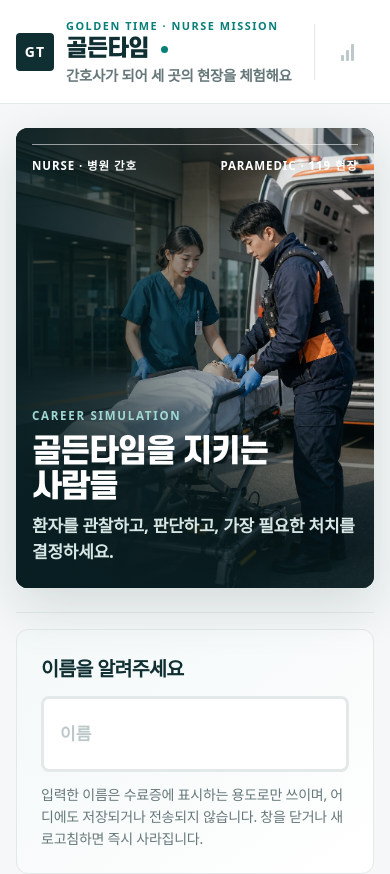
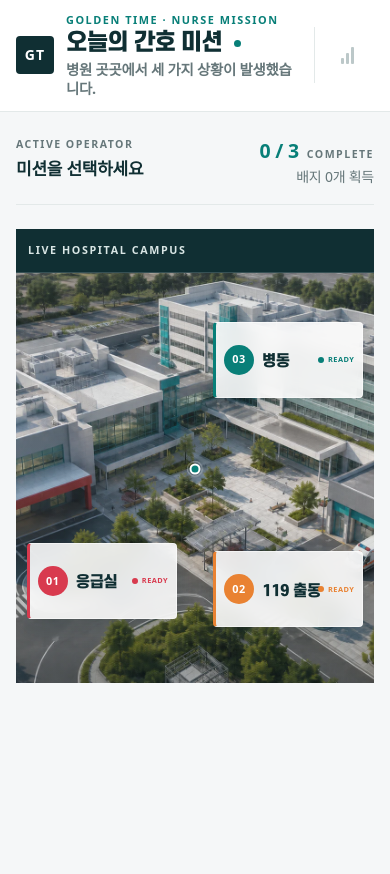
Before and after one commit to themonsteredu/ai-nurse, a Next.js app: page / in a window 390 px wide. Shown: the top 874 px of the page. After the commit the page ends 844 px from the top, so only its background shows below. Built offline with nearby package versions, Linux system fonts and the light colour scheme.

Commit message:
Refine lobby check-in and sound feedback

```diff
--- a/app/page.tsx
+++ b/app/page.tsx
@@ -1,11 +1,12 @@
 /**
  * 앱의 첫 주소 ( / ) — 시작 화면이 열리는 자리.
  *
- * 실제 내용은 components/StartScreen.tsx 에 있습니다.
+ * 첫 화면부터 병원 미션 지도를 보여줍니다.
+ * 학생 정보와 난이도는 첫 미션을 선택한 뒤 체크인 창에서 받습니다.
  */
 
-import { StartScreen } from "@/components/StartScreen";
+import { LobbyScreen } from "@/components/LobbyScreen";
 
 export default function StartPage() {
-  return <StartScreen />;
+  return <LobbyScreen />;
 }
--- a/components/HospitalFloorPlan.module.css
+++ b/components/HospitalFloorPlan.module.css
@@ -106,19 +106,19 @@
   position: absolute;
   z-index: 2;
   display: flex;
-  flex-direction: column;
-  align-items: flex-start;
+  align-items: center;
+  gap: var(--space-3);
   min-width: var(--touch-target-min);
   min-height: var(--touch-target-large);
-  padding: var(--space-3) var(--space-4);
-  border: 0;
-  border-top: 3px solid var(--node-accent);
+  padding: var(--space-2) var(--space-3);
+  border: 1px solid rgba(255, 255, 255, 0.52);
+  border-left: 3px solid var(--node-accent);
   border-radius: var(--radius-small);
-  background: rgba(255, 255, 255, 0.94);
+  background: rgba(255, 255, 255, 0.88);
   color: var(--color-text);
   text-align: left;
-  box-shadow: 0 10px 30px rgba(8, 35, 38, 0.2);
-  backdrop-filter: blur(12px);
+  box-shadow: 0 7px 22px rgba(8, 35, 38, 0.18);
+  backdrop-filter: blur(9px);
   overflow: hidden;
   transition: transform var(--transition-normal), background var(--transition-fast), box-shadow var(--transition-normal);
 }
@@ -144,90 +144,61 @@
 
 .missionNode:disabled { cursor: wait; }
 
-.nodeNumber {
-  position: absolute;
-  right: var(--space-2);
-  bottom: -0.22em;
-  color: #edf1f1;
-  font-size: clamp(4rem, 7vw, 6.4rem);
+.nodeIndex {
+  display: flex;
+  align-items: center;
+  justify-content: center;
+  flex: 0 0 32px;
+  width: 32px;
+  height: 32px;
+  border-radius: 50%;
+  background: var(--node-accent);
+  color: #fff;
+  font-size: 0.68rem;
+  font-weight: var(--font-weight-black);
+  letter-spacing: 0.04em;
+}
+
+.nodeCopy {
+  display: flex;
+  flex: 1 1 auto;
+  flex-direction: column;
+  min-width: 0;
+}
+
+.nodeCategory {
+  color: var(--node-accent);
+  font-size: 0.52rem;
   font-weight: var(--font-weight-black);
   line-height: 1;
-  letter-spacing: -0.08em;
-  pointer-events: none;
+  letter-spacing: 0.09em;
 }
 
-.nodeTopline {
-  position: relative;
-  z-index: 1;
-  display: flex;
-  align-items: center;
-  justify-content: space-between;
-  gap: var(--space-2);
-  width: 100%;
-  color: var(--color-text-muted);
-  font-size: 0.61rem;
+.nodeTitle {
+  margin-top: 3px;
+  font-family: "S-Core Dream", "Pretendard", sans-serif;
+  font-size: clamp(0.88rem, 1.35vw, 1.08rem);
   font-weight: var(--font-weight-black);
-  letter-spacing: 0.1em;
+  line-height: 1.08;
+  letter-spacing: -0.035em;
+  white-space: nowrap;
 }
 
 .nodeStatus {
-  padding-left: var(--space-2);
-  border-left: 2px solid var(--node-accent);
+  display: flex;
+  align-items: center;
+  gap: 4px;
   color: var(--node-accent);
+  font-size: 0.5rem;
+  font-weight: var(--font-weight-black);
   letter-spacing: 0.06em;
 }
 
-.missionNode[data-status="complete"] .nodeStatus {
-  border-color: var(--color-primary);
-  color: var(--color-primary);
-}
-
-.nodeCategory {
-  position: relative;
-  z-index: 1;
-  margin-top: auto;
-  color: var(--node-accent);
-  font-size: 0.68rem;
-  font-weight: var(--font-weight-black);
-  letter-spacing: 0.1em;
-}
-
-.nodeTitle {
-  position: relative;
-  z-index: 1;
-  margin-top: 2px;
-  font-family: "S-Core Dream", "Pretendard", sans-serif;
-  font-size: clamp(1.32rem, 2.5vw, 2rem);
-  font-weight: var(--font-weight-black);
-  line-height: 1.02;
-  letter-spacing: -0.05em;
-}
-
-.nodeTask {
-  position: relative;
-  z-index: 1;
-  margin-top: var(--space-1);
-  color: var(--color-text-muted);
-  font-size: 0.76rem;
-  font-weight: var(--font-weight-medium);
-}
-
-.nodeAction {
-  position: relative;
-  z-index: 1;
-  display: flex;
-  align-items: center;
-  gap: var(--space-2);
-  margin-top: var(--space-2);
-  color: var(--color-text);
-  font-size: 0.68rem;
-  font-weight: var(--font-weight-black);
-}
-
-.nodeAction i {
-  color: var(--node-accent);
-  font-size: 1rem;
-  font-style: normal;
+.nodeStatus i {
+  width: 6px;
+  height: 6px;
+  border-radius: 50%;
+  background: currentColor;
 }
 
 .entryBrief {
@@ -279,39 +250,37 @@
   .positionMarker small { display: none; }
 
   .missionNode {
-    padding: var(--space-2) var(--space-3);
+    gap: var(--space-2);
+    padding: var(--space-2);
   }
 
   .missionNode[data-mission="er"] {
     left: 3% !important;
-    top: 57% !important;
-    width: 46% !important;
-    height: 30% !important;
+    top: 66% !important;
+    width: 42% !important;
+    height: 18% !important;
   }
 
   .missionNode[data-mission="ambulance"] {
-    left: 51% !important;
-    top: 61% !important;
-    width: 46% !important;
-    height: 30% !important;
+    left: 55% !important;
+    top: 68% !important;
+    width: 42% !important;
+    height: 18% !important;
   }
 
   .missionNode[data-mission="healthRoom"] {
-    left: 48% !important;
-    top: 7% !important;
-    width: 49% !important;
-    height: 30% !important;
+    left: 55% !important;
+    top: 12% !important;
+    width: 42% !important;
+    height: 18% !important;
   }
 
-  .nodeNumber { font-size: 4.3rem; }
-  .nodeCategory { display: none; }
-  .nodeTitle { margin-top: auto; font-size: 1.35rem; }
-  .nodeTask { font-size: 0.68rem; }
-  .nodeAction { margin-top: var(--space-1); font-size: 0.64rem; }
+  .nodeIndex { flex-basis: 30px; width: 30px; height: 30px; }
+  .nodeTitle { font-size: 0.94rem; }
 }
 
 @media (max-width: 390px) {
   .campusStage { height: 410px; }
-  .nodeTopline { font-size: 0.55rem; }
-  .nodeTask { display: none; }
+  .nodeCategory { display: none; }
+  .nodeStatus { font-size: 0.46rem; }
 }
--- a/components/HospitalFloorPlan.tsx
+++ b/components/HospitalFloorPlan.tsx
@@ -25,9 +25,9 @@ const ROOM_LAYOUT: Record<
   MissionId,
   { left: number; top: number; width: number; height: number }
 > = {
-  er: { left: 4, top: 52, width: 29, height: 24 },
-  ambulance: { left: 69, top: 56, width: 27, height: 24 },
-  healthRoom: { left: 58, top: 10, width: 34, height: 24 },
+  er: { left: 9, top: 59, width: 19, height: 13 },
+  ambulance: { left: 76, top: 62, width: 18, height: 13 },
+  healthRoom: { left: 70, top: 19, width: 19, height: 13 },
 };
 
 const MISSION_META: Record<
@@ -74,7 +74,11 @@ export function HospitalFloorPlan({
   function beginMissionEntry(missionId: MissionId) {
     if (enteringMission !== null) return;
     setEnteringMission(missionId);
-    enterTimerRef.current = window.setTimeout(() => onEnterRoom(missionId), 420);
+    enterTimerRef.current = window.setTimeout(() => {
+      onEnterRoom(missionId);
+      setEnteringMission(null);
+      enterTimerRef.current = null;
+    }, 420);
   }
 
   const enteringRoom = rooms.find((room) => room.missionId === enteringMission);
@@ -129,17 +133,14 @@ export function HospitalFloorPlan({
               onClick={() => beginMissionEntry(room.missionId)}
               aria-label={`미션 ${room.order}, ${meta.category}, ${meta.displayTitle}, 상태 ${status}`}
             >
-              <span className={styles.nodeNumber} aria-hidden="true">
+              <span className={styles.nodeIndex} aria-hidden="true">
                 {String(room.order).padStart(2, "0")}
               </span>
-              <span className={styles.nodeTopline}>
-                <span>MISSION {String(room.order).padStart(2, "0")}</span>
-                <span className={styles.nodeStatus}>{status}</span>
+              <span className={styles.nodeCopy}>
+                <span className={styles.nodeCategory}>{meta.category}</span>
+                <strong className={styles.nodeTitle}>{meta.displayTitle}</strong>
               </span>
-              <span className={styles.nodeCategory}>{meta.category}</span>
-              <span className={styles.nodeTitle}>{meta.displayTitle}</span>
-              <span className={styles.nodeTask}>{meta.task}</span>
-              <span className={styles.nodeAction}>현장 입장 <i aria-hidden="true">→</i></span>
+              <span className={styles.nodeStatus}><i aria-hidden="true" />{status}</span>
             </button>
           );
         })}
--- a/components/LobbyScreen.tsx
+++ b/components/LobbyScreen.tsx
@@ -1,38 +1,19 @@
 "use client";
 
-/**
- * 로비 화면 — 미션을 고르는 곳. 미션이 끝날 때마다 여기로 돌아옵니다.
- *
- * 무엇을 하나:
- *  1. 위에서 내려다본 병원 조감도를 보여줍니다
- *  2. 부서 구역을 누르면 그 미션으로 들어갑니다
- *  3. 다녀온 구역은 불이 켜지고, 배지를 받으면 별이 붙습니다
- *  4. 세 미션을 다 끝내면 최종 리포트 버튼이 나타납니다
- *
- * 어떤 데이터를 쓰나:
- *  - data/missions.ts        : 부서 이름, 설명, 배지 이름
- *  - lib/badges.ts           : 배지를 받았는지 판정
- *  - lib/session.ts          : 어느 미션을 끝냈는지
- *  - components/HospitalFloorPlan.tsx : 조감도 그림과 부서 버튼
- *
- * 이 파일은 "무엇을 보여줄지" 정하고, 실제로 그리는 일은
- * HospitalFloorPlan 이 합니다.
- *
- * 감정 톤: 병원에 막 도착한 설렘. 어디로 갈지 고르는 기분.
- *
- * ✅ 코덱스(디자인 담당 AI)는 이 파일을 바꿔도 됩니다.
- */
+import { useRouter } from "next/navigation";
+import { useCallback, useState } from "react";
 
-import { useRouter } from "next/navigation";
-import { useCallback } from "react";
-
+import { DISCLAIMER_SHORT, PRIVACY_NOTICE } from "@/data/disclaimer";
 import { MISSION_LIST } from "@/data/missions";
-import type { MissionId } from "@/data/types";
-import { hasBadge, earnedBadgeCount, TOTAL_BADGE_COUNT } from "@/lib/badges";
+import { STUDENT_NAME_MAX_LENGTH } from "@/data/rules";
+import type { Difficulty, MissionId } from "@/data/types";
+import { earnedBadgeCount, hasBadge, TOTAL_BADGE_COUNT } from "@/lib/badges";
+import { passThreshold } from "@/lib/scoring";
 import {
   canOpenReport,
   completedMissionCount,
   isMissionComplete,
+  isNameReady,
   missionsToRetry,
   resultList,
 } from "@/lib/session";
@@ -40,39 +21,53 @@ import {
 import { AppScreen } from "./AppScreen";
 import { HospitalFloorPlan, type HospitalRoom } from "./HospitalFloorPlan";
 import { PrimaryButton } from "./PrimaryButton";
-import { useRequireSession } from "./SessionProvider";
+import { useSession } from "./SessionProvider";
 import styles from "./LobbyScreen.module.css";
+
+const DIFFICULTY_CHOICES: Array<{
+  value: Difficulty;
+  label: string;
+  description: string;
+}> = [
+  { value: "elementary", label: "소통 모드", description: "초등 3~6학년" },
+  { value: "middle", label: "중등 모드", description: "중학생 · 더 많은 판단 정보" },
+];
 
 export function LobbyScreen() {
   const router = useRouter();
-  const session = useRequireSession();
+  const { session, startSession } = useSession();
+  const [pendingMission, setPendingMission] = useState<MissionId | null>(null);
+  const [name, setName] = useState("");
+  const [difficulty, setDifficulty] = useState<Difficulty | null>(null);
 
-  // 새로고침으로 진행 상황이 사라졌으면 시작 화면으로 되돌아가는 중입니다.
-  if (session === null) return null;
-
-  const results = resultList(session);
-
-  // 조감도에 넘겨줄 부서 세 곳의 상태를 만듭니다.
+  const results = session === null ? [] : resultList(session);
   const rooms: HospitalRoom[] = MISSION_LIST.map((mission) => ({
     missionId: mission.id,
     title: mission.title,
     subtitle: mission.subtitle,
     order: mission.order,
-    visited: isMissionComplete(session, mission.id),
-    badgeEarned: hasBadge(results, mission.id),
+    visited: session === null ? false : isMissionComplete(session, mission.id),
+    badgeEarned: session === null ? false : hasBadge(results, mission.id),
   }));
 
   const handleEnterRoom = useCallback((missionId: MissionId) => {
+    if (session === null) {
+      setPendingMission(missionId);
+      return;
+    }
     router.push(`/mission/${missionId}`);
-  }, [router]);
+  }, [router, session]);
 
-  const completed = completedMissionCount(session);
+  function handleCheckIn() {
+    if (pendingMission === null || difficulty === null || !isNameReady(name)) return;
+    startSession(name, difficulty);
+    router.push(`/mission/${pendingMission}`);
+  }
 
-  // 기획서 기준: 배지 3개를 다 모아야 리포트가 열립니다.
-  const reportReady = canOpenReport(session);
-
-  // 다녀왔지만 통과 못 해서 다시 도전해야 하는 미션들
-  const retryList = missionsToRetry(session);
+  const completed = session === null ? 0 : completedMissionCount(session);
+  const reportReady = session !== null && canOpenReport(session);
+  const retryList = session === null ? [] : missionsToRetry(session);
+  const canCheckIn = difficulty !== null && isNameReady(name);
 
   return (
     <AppScreen
@@ -90,7 +85,7 @@ export function LobbyScreen() {
       <div className={styles.controlBar}>
         <p className={styles.operator}>
           <span>ACTIVE OPERATOR</span>
-          <strong>{session.studentName} 간호사</strong>
+          <strong>{session === null ? "미션을 선택하세요" : `${session.studentName} 간호사`}</strong>
         </p>
         <p className={styles.progress}>
           <strong>{completed} / {TOTAL_BADGE_COUNT}</strong>
@@ -99,16 +94,72 @@ export function LobbyScreen() {
         </p>
       </div>
 
-      {/* 배지를 못 받은 곳이 있으면 다시 도전하라고 알려줍니다 */}
       {retryList.length > 0 ? (
         <p className={styles.retryNotice}>
-          배지 3개를 다 모아야 최종 리포트가 열려요. 아직 배지를 못 받은 곳에
-          다시 도전해보세요.
+          배지 3개를 모두 모아야 최종 리포트가 열려요. 아직 배지를 못 받은 곳에 다시 도전해보세요.
         </p>
       ) : null}
 
-      {/* 세 현장을 연결한 미션 네트워크 */}
       <HospitalFloorPlan rooms={rooms} onEnterRoom={handleEnterRoom} />
+
+      {pendingMission !== null ? (
+        <div className={styles.checkInBackdrop} role="presentation" onMouseDown={() => setPendingMission(null)}>
+          <section
+            className={styles.checkIn}
+            role="dialog"
+            aria-modal="true"
+            aria-labelledby="check-in-title"
+            onMouseDown={(event) => event.stopPropagation()}
+          >
+            <div className={styles.checkInHeader}>
+              <div>
+                <span>MISSION CHECK-IN</span>
+                <h2 id="check-in-title">출동 정보를 입력하세요</h2>
+              </div>
+              <button type="button" className={styles.closeButton} onClick={() => setPendingMission(null)} aria-label="닫기">
+                ×
+              </button>
+            </div>
+
+            <label className={styles.inputLabel} htmlFor="student-name">이름</label>
+            <input
+              id="student-name"
+              className={styles.nameInput}
+              type="text"
+              value={name}
+              onChange={(event) => setName(event.target.value)}
+              maxLength={STUDENT_NAME_MAX_LENGTH}
+              placeholder="수료증에 표시할 이름"
+              autoComplete="off"
+              autoFocus
+            />
+            <p className={styles.privacy}>{PRIVACY_NOTICE}</p>
+
+            <p className={styles.inputLabel}>난이도</p>
+            <div className={styles.difficultyGrid}>
+              {DIFFICULTY_CHOICES.map((choice) => (
+                <button
+                  key={choice.value}
+                  type="button"
+                  className={styles.difficultyButton}
+                  data-selected={difficulty === choice.value}
+                  aria-pressed={difficulty === choice.value}
+                  onClick={() => setDifficulty(choice.value)}
+                >
+                  <strong>{choice.label}</strong>
+                  <span>{choice.description}</span>
+                  <small>통과 기준 {passThreshold(choice.value)}%</small>
+                </button>
+              ))}
+            </div>
+
+            <p className={styles.disclaimer}>{DISCLAIMER_SHORT}</p>
+            <PrimaryButton fullWidth disabled={!canCheckIn} onClick={handleCheckIn}>
+              선택한 미션 시작
+            </PrimaryButton>
+          </section>
+        </div>
+      ) : null}
     </AppScreen>
   );
 }
```
Also changed, not shown: components/AppScreen.tsx (+21 -2 lines), components/LobbyScreen.module.css (+149 -0 lines), components/ui-sound.ts (added, +43 -0 lines).
